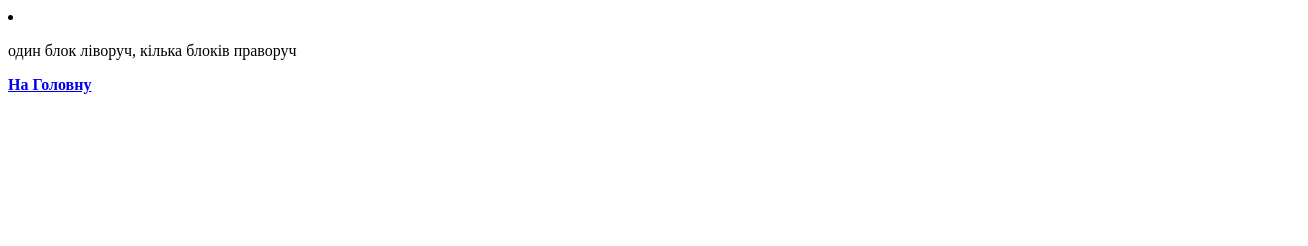
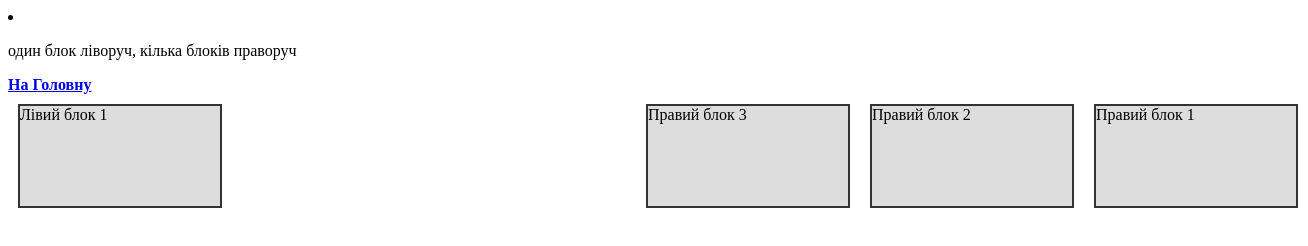
Before and after one commit to Lomachynska/DZ-8.1.-Fix-the-Float-Layout, a plain HTML site: page index2.html in a window 1280 px wide. Shown: the whole page, 1308 px wide, since content can reach past the window. Drawn offline with Linux system fonts and the light colour scheme.

Commit message:
zavdanya1-3

```diff
--- a/index2.html
+++ b/index2.html
@@ -3,7 +3,8 @@
 <head>
     <meta charset="UTF-8">
     <meta name="viewport" content="width=device-width, initial-scale=1.0">
-    <title>Document</title>
+    <link rel="stylesheet" type="text/css" href="/style/styele2.css">
+    <title>один блок ліворуч, кілька блоків праворуч</title>
 </head>
 
 <body>
@@ -14,6 +15,13 @@
 
     <a href="/index.html"><b>На Головну</b></a>
 
+    <div class="container">
+        <div class="block left">Лівий блок 1</div>
+        <div class="block right">Правий блок 1</div>
+        <div class="block right">Правий блок 2</div>
+        <div class="block right">Правий блок 3</div>
+      </div>
+
 </body>
 
 </html>
--- a/style/styel1.css
+++ b/style/styel1.css
@@ -1,18 +1,16 @@
 .container {
   /* Батьківський контейнер має бути достатньо широким, щоб вмістити всі чотири блоки */
   overflow: hidden; /* Забезпечуємо, щоб контейнер обгортав всі плаваючі блоки */
-  width: 600px;
-  height: 600px;
+  width: 1300px;
+  height: 900px;
 }
 
 .block {
   width: 200px; /* Встановіть ширину кожного блоку */
-  height: 200px; /* Встановіть висоту кожного блоку */
+  height: 100px; /* Встановіть висоту кожного блоку */
   margin: 10px; /* Додайте відступи для візуального розділення блоків */
-  background-color: #6d6b6d; /* Колір фону для кращої видимості блоків */
-  border: 3px solid #3d3e3d; /* Рамка блоків */
-  color: #1b1d16; /* Колір тексту */
-  text-align: center;
+  background-color: #ddd; /* Колір фону для кращої видимості блоків */
+  border: 2px solid #333; /* Рамка блоків */
 }
 
 .left {
--- /dev/null
+++ b/style/styele2.css
@@ -0,0 +1,23 @@
+.container {
+    /* Батьківський контейнер має бути достатньо широким, щоб вмістити всі чотири блоки */
+    overflow: hidden; /* Забезпечуємо, щоб контейнер обгортав всі плаваючі блоки */
+
+    width: 1300px;
+    height: 900px;
+}
+
+  .block {
+    width: 200px; /* Встановіть ширину кожного блоку */
+    height: 100px; /* Встановіть висоту кожного блоку */
+    margin: 10px; /* Додайте відступи для візуального розділення блоків */
+    background-color: #ddd; /* Колір фону для кращої видимості блоків */
+    border: 2px solid #333; /* Рамка блоків */
+  }
+
+  .left {
+    float: left; /* Це змусить блоки обтікати зліва */
+  }
+
+  .right {
+    float: right; /* Це змусить блоки обтікати справа */
+  }
--- /dev/null
+++ b/style/style3.css
@@ -0,0 +1,23 @@
+.container {
+    /* Батьківський контейнер має бути достатньо широким, щоб вмістити всі чотири блоки */
+    overflow: hidden; /* Забезпечуємо, щоб контейнер обгортав всі плаваючі блоки */
+    width: 1300px;
+    height: 900px;
+
+  }
+
+  .block {
+    width: 200px; /* Встановіть ширину кожного блоку */
+    height: 100px; /* Встановіть висоту кожного блоку */
+    margin: 10px; /* Додайте відступи для візуального розділення блоків */
+    background-color: #ddd; /* Колір фону для кращої видимості блоків */
+    border: 1px solid #333; /* Рамка блоків */
+  }
+
+  .left {
+    float: left; /* Це змусить блоки обтікати зліва */
+  }
+
+  .right {
+    float: right; /* Це змусить блоки обтікати справа */
+  }
```
Also changed, not shown: index3.html (+8 -0 lines).
